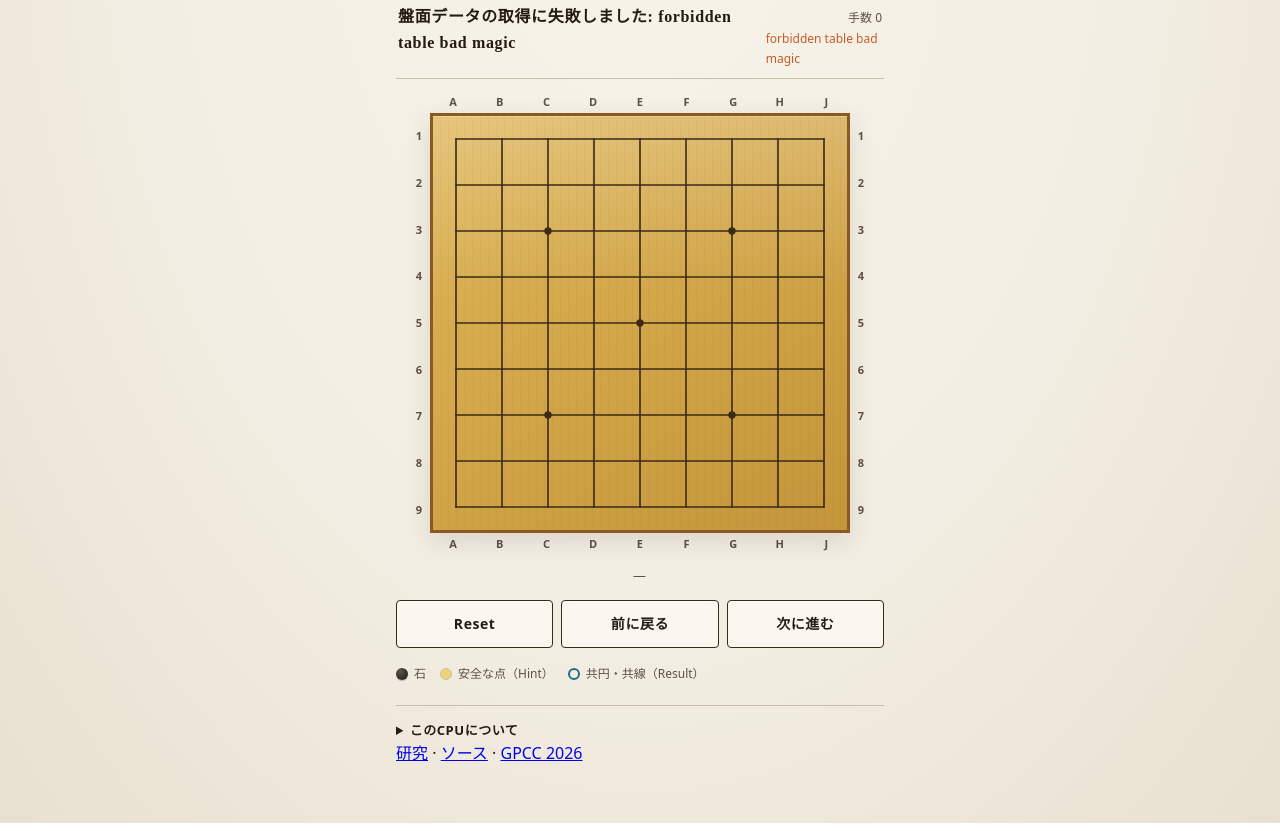
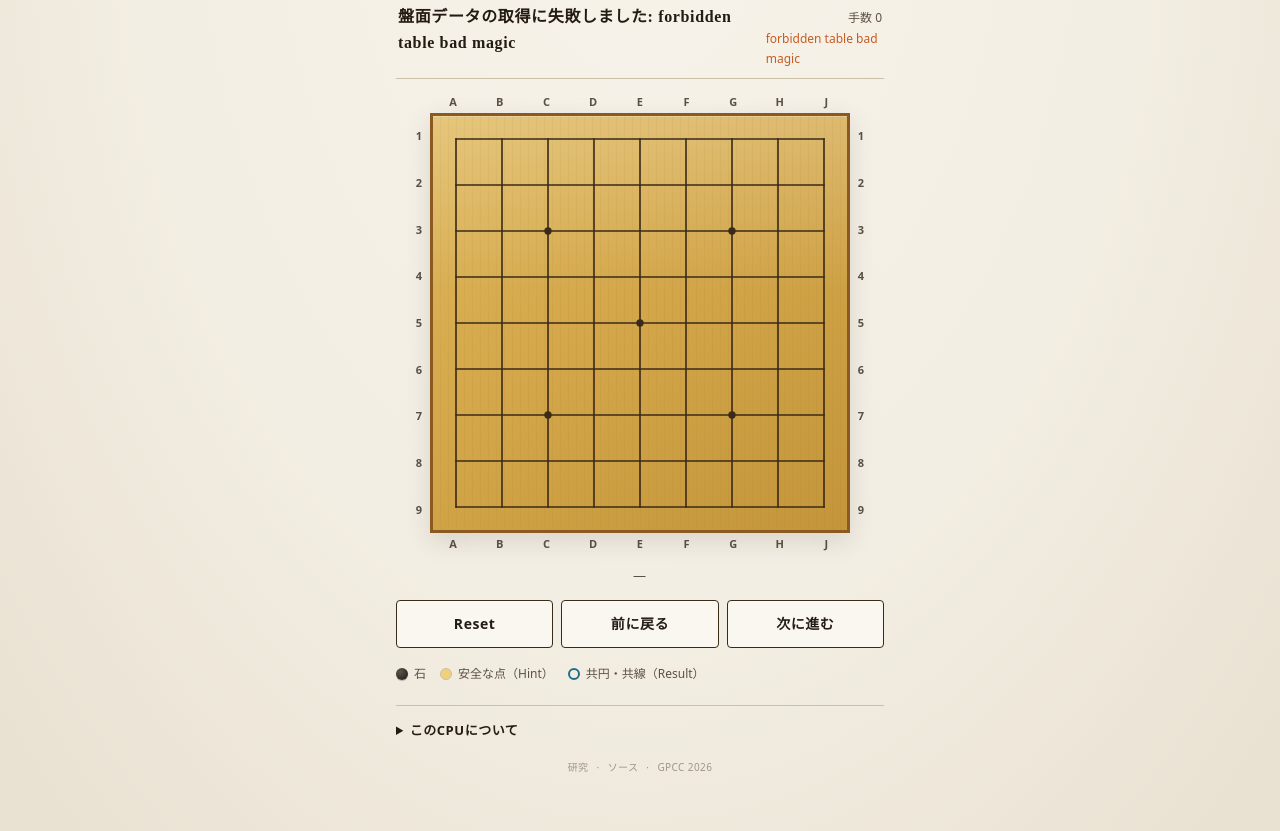
Before and after one commit to yuubinnkyoku/kyouen-game, a website built with Vite: page index.html in a window 1280 px wide. Shown: the part 136-967 px from the top of the page. Built offline with nearby package versions, Linux system fonts and the light colour scheme; files whose address does not match are found by name.

Commit message:
Style related links subtly

```diff
--- a/src/style.css
+++ b/src/style.css
@@ -550,6 +550,30 @@ body:has(#board.hint-on) .chip-hint-only {
   color: var(--ink);
 }
 
+.quiet-links {
+  margin-top: 18px;
+  text-align: center;
+  font-size: 10px;
+  letter-spacing: 0.04em;
+  color: color-mix(in srgb, var(--ink-soft) 55%, transparent);
+}
+
+.quiet-links a {
+  color: inherit;
+  text-decoration: none;
+}
+
+.quiet-links a:hover,
+.quiet-links a:focus-visible {
+  color: var(--ink-soft);
+  text-decoration: underline;
+  text-underline-offset: 2px;
+}
+
+.quiet-links span {
+  margin: 0 5px;
+}
+
 @media (max-width: 420px) {
   #app { padding: 14px 10px 48px; }
   h1 { font-size: 24px; }
```
